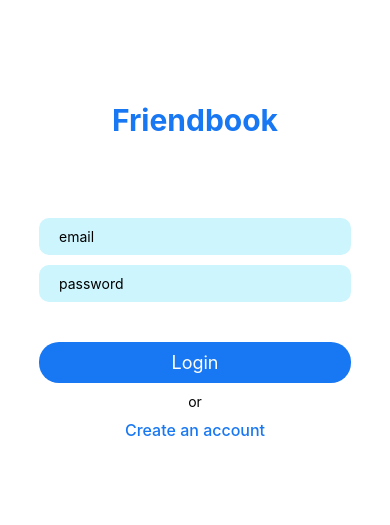
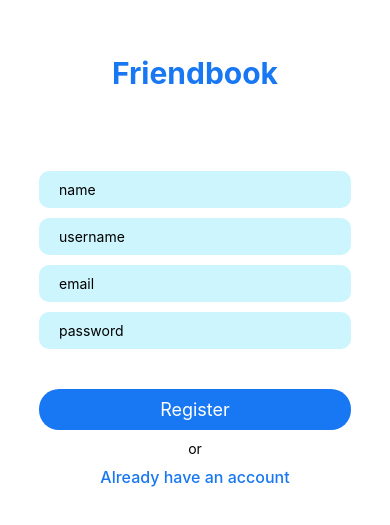
Before and after one commit to fauzandwip/p3-Friendbook_App, a React Native app in the folder app/: screen /Register in a window 390 px wide. Shown: the part 151-676 px from the top of the page. Built offline with nearby package versions, Linux system fonts and the light colour scheme.

Commit message:
client(feat): add react navigation and stack navigation package implement navigation between register and login screen

```diff
--- a/app/App.js
+++ b/app/App.js
@@ -2,25 +2,28 @@
 import { StyleSheet, Text, View } from 'react-native';
 import Register from './screens/Register';
 import Login from './screens/Login';
+import { NavigationContainer } from '@react-navigation/native';
+import { createNativeStackNavigator } from '@react-navigation/native-stack';
+
+const Stack = createNativeStackNavigator();
 
 export default function App() {
 	return (
 		<>
-			{/* <Register /> */}
-			<Login />
-			{/* <View style={styles.container}>
-				<Text>Test 123 up App.js to start working on your app!</Text>
-				<StatusBar style="auto" />{' '}
-			</View> */}
+			<NavigationContainer>
+				<Stack.Navigator>
+					<Stack.Screen
+						name="Register"
+						component={Register}
+						options={{ headerShown: false }}
+					/>
+					<Stack.Screen
+						name="Login"
+						component={Login}
+						options={{ headerShown: false }}
+					/>
+				</Stack.Navigator>
+			</NavigationContainer>
 		</>
 	);
 }
-
-const styles = StyleSheet.create({
-	container: {
-		flex: 1,
-		backgroundColor: '#fff',
-		alignItems: 'center',
-		justifyContent: 'center',
-	},
-});
--- a/app/package.json
+++ b/app/package.json
@@ -9,10 +9,13 @@
     "web": "expo start --web"
   },
   "dependencies": {
+    "@react-navigation/native-stack": "^6.9.17",
     "expo": "~49.0.15",
     "expo-status-bar": "~1.6.0",
     "react": "18.2.0",
-    "react-native": "0.72.6"
+    "react-native": "0.72.6",
+    "react-native-safe-area-context": "4.6.3",
+    "react-native-screens": "~3.22.0"
   },
   "devDependencies": {
     "@babel/core": "^7.20.0"
--- a/app/screens/Login.js
+++ b/app/screens/Login.js
@@ -2,7 +2,7 @@
 import styles from '../styles';
 import Input from '../components/input/Input';
 
-const Login = () => {
+const Login = ({ navigation }) => {
 	return (
 		<SafeAreaView
 			style={{
@@ -46,7 +46,10 @@
 					</Text>
 				</TouchableOpacity>
 				<Text>or</Text>
-				<Text style={{ fontSize: 16, color: '#1877f2', fontWeight: '500' }}>
+				<Text
+					style={{ fontSize: 16, color: '#1877f2', fontWeight: '500' }}
+					onPress={() => navigation.navigate('Register')}
+				>
 					Create an account
 				</Text>
 			</View>
--- a/app/screens/Register.js
+++ b/app/screens/Register.js
@@ -2,7 +2,7 @@
 import styles from '../styles';
 import Input from '../components/input/Input';
 
-const Register = () => {
+const Register = ({ navigation }) => {
 	return (
 		<SafeAreaView
 			style={{
@@ -48,7 +48,10 @@
 					</Text>
 				</TouchableOpacity>
 				<Text>or</Text>
-				<Text style={{ fontSize: 16, color: '#1877f2', fontWeight: '500' }}>
+				<Text
+					style={{ fontSize: 16, color: '#1877f2', fontWeight: '500' }}
+					onPress={() => navigation.navigate('Login')}
+				>
 					Already have an account
 				</Text>
 			</View>
```
Also changed, not shown: 1 other file (tests, documents, lock files or other folders).
